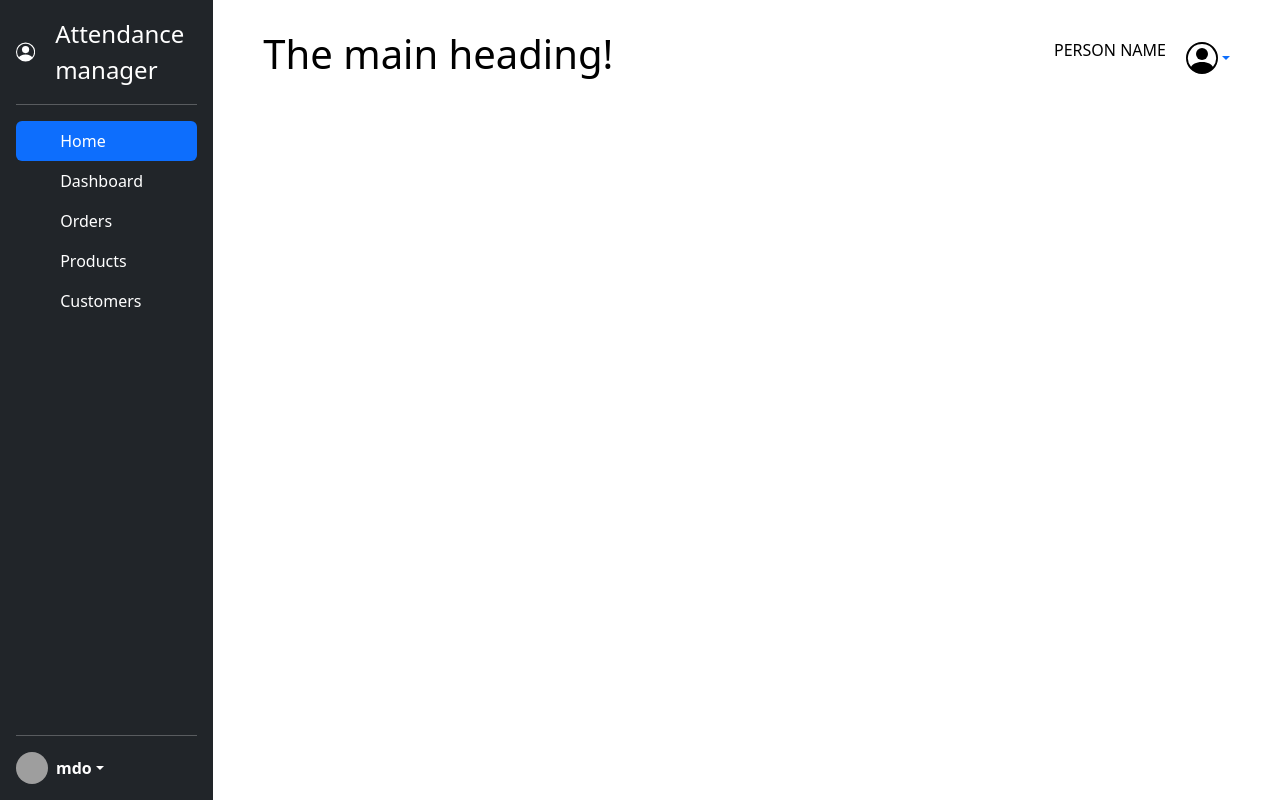
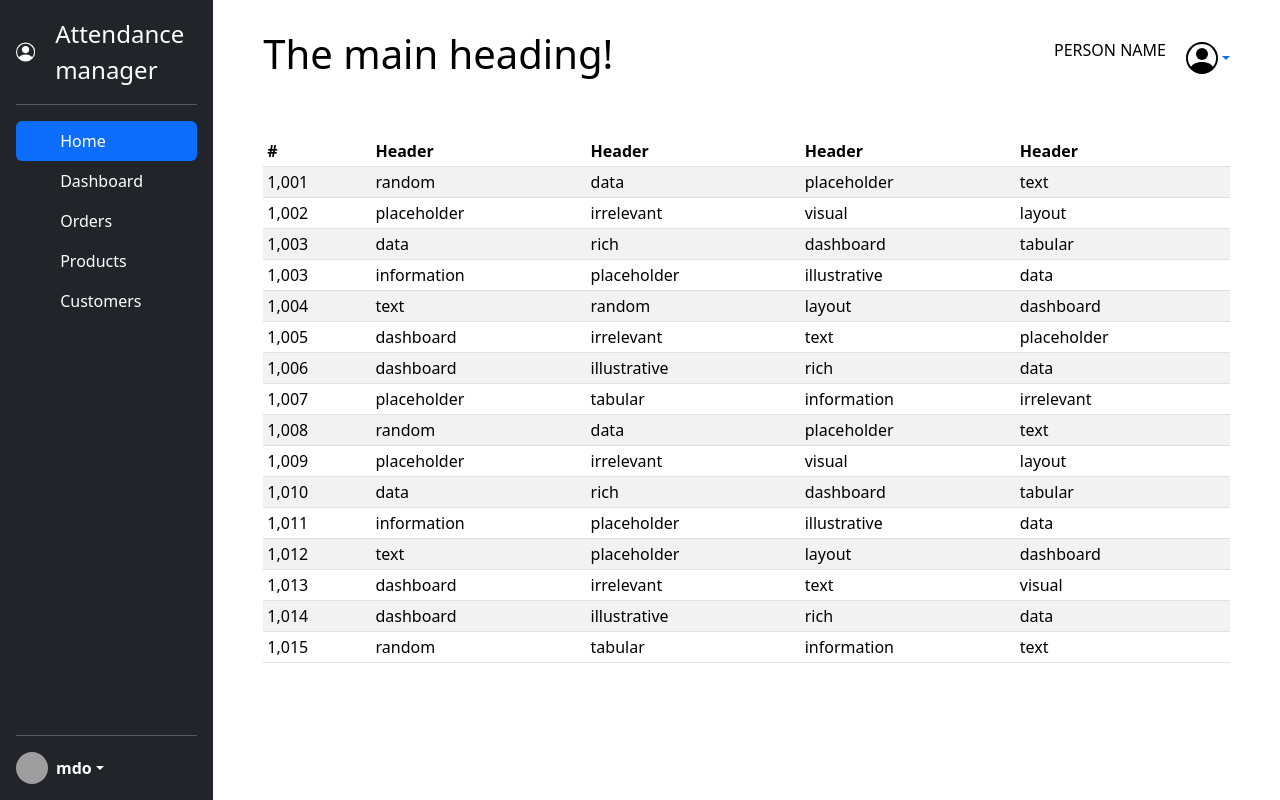
Before and after one commit to e9vkumar/attendance-system, a Django app: page /log/home/ in a window 1280 px wide. Run offline with Django 4.2, Linux system fonts and the light colour scheme; some libraries are stand-ins or nearby versions; grey boxes are pictures that could not be loaded.

Commit message:
minor changes

```diff
--- a/attendance_logger/templates/history.html
+++ b/attendance_logger/templates/history.html
@@ -78,9 +78,9 @@
   var myVars = d3.map(data, function(d){return d.variable;}).keys()
 
   // Build X scales and axis:
-  var x = d3.scaleBand()
+  var x = d3.time.scale()
     .range([ 0, width ])
-    .domain([1,2,3,4,5,6,7,8,9,10,11,12,13,14,15,16,17,18,19,20,21,22,23,24,25,26,27,28,29,30,31])
+    .domain([1,31])
     .padding(0.05);
 
   svg.append("g")
--- a/attendance_logger/templates/homepage2.html
+++ b/attendance_logger/templates/homepage2.html
@@ -14,8 +14,11 @@
         height:100vh;
     }
     .page-content{
-        margin: 30px 50px ;
-        color: black;
+      display: flex;
+      flex-direction: column;
+      gap: 50px;
+      margin: 30px 50px ;
+      color: black;
     }
     .top-header{
       display: flex;
@@ -107,7 +110,135 @@
               </div>
             </div>
           </div>
-
+            <div class="table-area">
+              <div class="table-responsive small">
+                <table class="table table-striped table-sm">
+                  <thead>
+                    <tr>
+                      <th scope="col">#</th>
+                      <th scope="col">Header</th>
+                      <th scope="col">Header</th>
+                      <th scope="col">Header</th>
+                      <th scope="col">Header</th>
+                    </tr>
+                  </thead>
+                  <tbody>
+                    <tr>
+                      <td>1,001</td>
+                      <td>random</td>
+                      <td>data</td>
+                      <td>placeholder</td>
+                      <td>text</td>
+                    </tr>
+                    <tr>
+                      <td>1,002</td>
+                      <td>placeholder</td>
+                      <td>irrelevant</td>
+                      <td>visual</td>
+                      <td>layout</td>
+                    </tr>
+                    <tr>
+                      <td>1,003</td>
+                      <td>data</td>
+                      <td>rich</td>
+                      <td>dashboard</td>
+                      <td>tabular</td>
+                    </tr>
+                    <tr>
+                      <td>1,003</td>
+                      <td>information</td>
+                      <td>placeholder</td>
+                      <td>illustrative</td>
+                      <td>data</td>
+                    </tr>
+                    <tr>
+                      <td>1,004</td>
+                      <td>text</td>
+                      <td>random</td>
+                      <td>layout</td>
+                      <td>dashboard</td>
+                    </tr>
+                    <tr>
+                      <td>1,005</td>
+                      <td>dashboard</td>
+                      <td>irrelevant</td>
+                      <td>text</td>
+                      <td>placeholder</td>
+                    </tr>
+                    <tr>
+                      <td>1,006</td>
+                      <td>dashboard</td>
+                      <td>illustrative</td>
+                      <td>rich</td>
+                      <td>data</td>
+                    </tr>
+                    <tr>
+                      <td>1,007</td>
+                      <td>placeholder</td>
+                      <td>tabular</td>
+                      <td>information</td>
+                      <td>irrelevant</td>
+                    </tr>
+                    <tr>
+                      <td>1,008</td>
+                      <td>random</td>
+                      <td>data</td>
+                      <td>placeholder</td>
+                      <td>text</td>
+                    </tr>
+                    <tr>
+                      <td>1,009</td>
+                      <td>placeholder</td>
+                      <td>irrelevant</td>
+                      <td>visual</td>
+                      <td>layout</td>
+                    </tr>
+                    <tr>
+                      <td>1,010</td>
+                      <td>data</td>
+                      <td>rich</td>
+                      <td>dashboard</td>
+                      <td>tabular</td>
+                    </tr>
+                    <tr>
+                      <td>1,011</td>
+                      <td>information</td>
+                      <td>placeholder</td>
+                      <td>illustrative</td>
+                      <td>data</td>
+                    </tr>
+                    <tr>
+                      <td>1,012</td>
+                      <td>text</td>
+                      <td>placeholder</td>
+                      <td>layout</td>
+                      <td>dashboard</td>
+                    </tr>
+                    <tr>
+                      <td>1,013</td>
+                      <td>dashboard</td>
+                      <td>irrelevant</td>
+                      <td>text</td>
+                      <td>visual</td>
+                    </tr>
+                    <tr>
+                      <td>1,014</td>
+                      <td>dashboard</td>
+                      <td>illustrative</td>
+                      <td>rich</td>
+                      <td>data</td>
+                    </tr>
+                    <tr>
+                      <td>1,015</td>
+                      <td>random</td>
+                      <td>tabular</td>
+                      <td>information</td>
+                      <td>text</td>
+                    </tr>
+                  </tbody>
+                </table>
+              </div>
+            </div>
         </div>
 
     </div>
```
